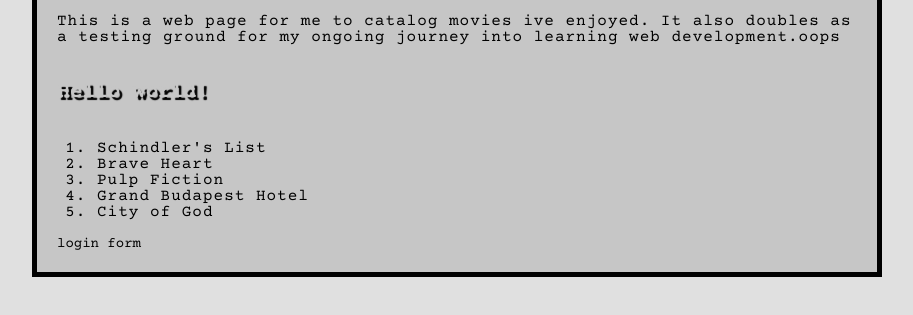
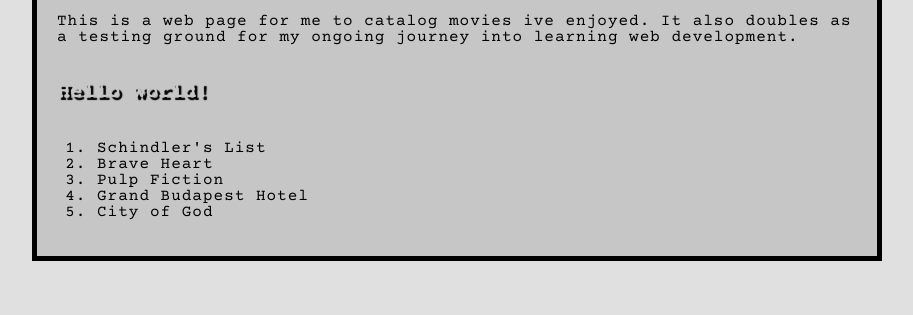
Before and after one commit to thomassontyler/test-site, a plain HTML site: page index.html in a window 1280 px wide. Shown: the part 29-344 px from the top of the page, without its empty margins (183-1096 px from the left). Drawn offline with nearby package versions, Linux system fonts and the light colour scheme.

Commit message:
took out things

```diff
--- a/index.html
+++ b/index.html
@@ -9,7 +9,7 @@
 <body>
 	<img src="images/reel.png" alt="Movie reel clip art">
 	<p id="poo">
-		This is a web page for me to catalog movies ive enjoyed. It also doubles as a testing ground for my ongoing journey into learning web development.oops
+		This is a web page for me to catalog movies ive enjoyed. It also doubles as a testing ground for my ongoing journey into learning web development.
 		<h2>Top Movies</h2>
 		<ol>
 			<li>Schindler's List</li>
@@ -19,7 +19,6 @@
 			<li>City of God</li>
 		</ol>
 	</p>
-	login form
 	<script src="scripts/main.js"></script>
 </body>
 </html>
```
